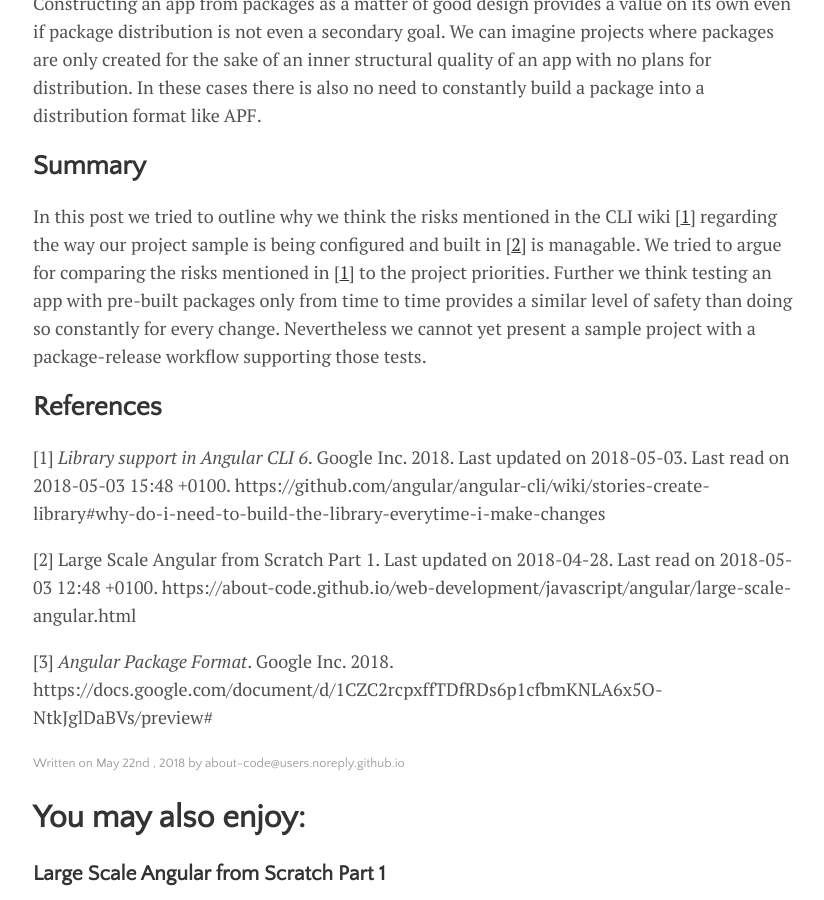
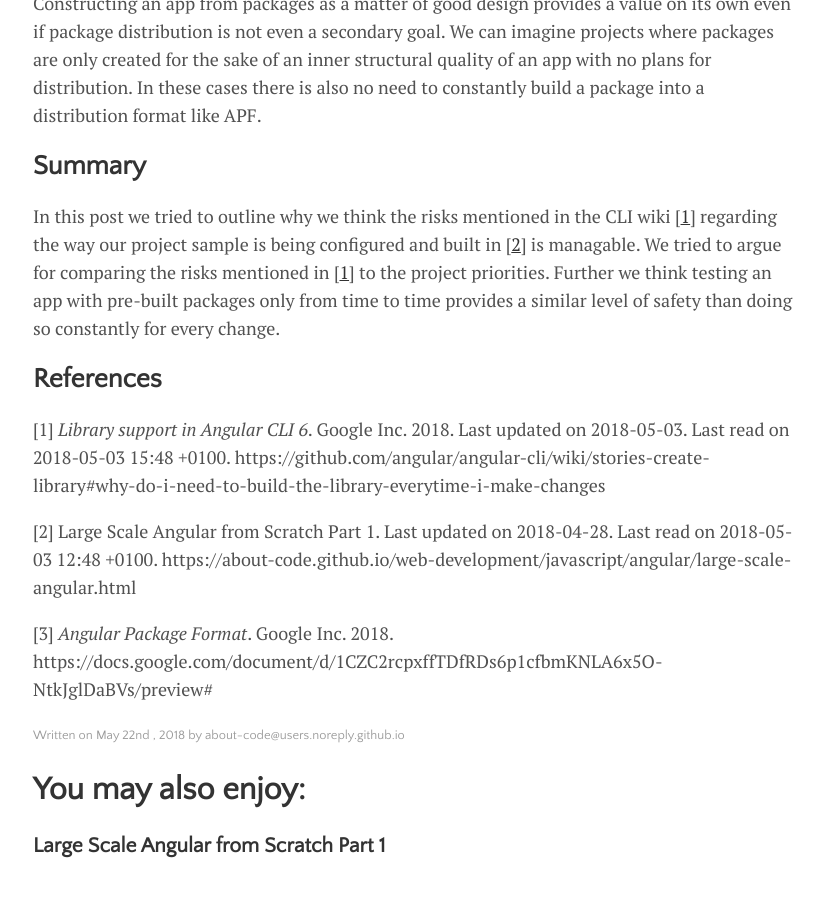
Before and after one commit to about-code/about-code.github.io, a Jekyll site: the page built from _posts/2018-05-22-large-scale-angular_and_cli_v6.md, in a window 1280 px wide and 900 px high, scrolled down 4380 px. Shown: the whole window, without its empty margins (223-1047 px from the left). Built offline with Jekyll 4.4.1, drawn with Linux system fonts in a browser that asks for light colours.

Commit message:
Last sentence not necessary

```diff
--- a/_posts/2018-05-22-large-scale-angular_and_cli_v6.md
+++ b/_posts/2018-05-22-large-scale-angular_and_cli_v6.md
@@ -82,7 +82,7 @@ Constructing an app from packages as a matter of good design provides a value on
 
 ## Summary
 
-In this post we tried to outline why we think the risks mentioned in the CLI wiki [[1][1]] regarding the way our project sample is being configured and built in [[2][2]] is managable. We tried to argue for comparing the risks mentioned in [[1][1]] to the project priorities. Further we think testing an app with pre-built packages only from time to time provides a similar level of safety than doing so constantly for every change. Nevertheless we cannot yet present a sample project with a package-release workflow supporting those tests.
+In this post we tried to outline why we think the risks mentioned in the CLI wiki [[1][1]] regarding the way our project sample is being configured and built in [[2][2]] is managable. We tried to argue for comparing the risks mentioned in [[1][1]] to the project priorities. Further we think testing an app with pre-built packages only from time to time provides a similar level of safety than doing so constantly for every change.
 
 ## References
 
```
